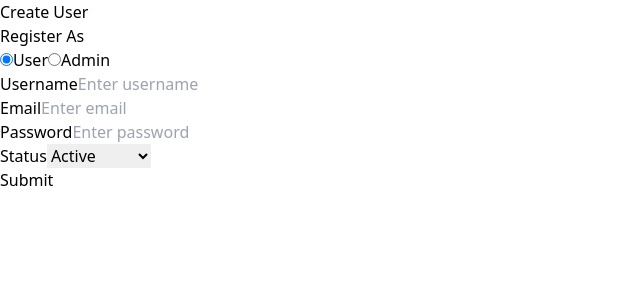
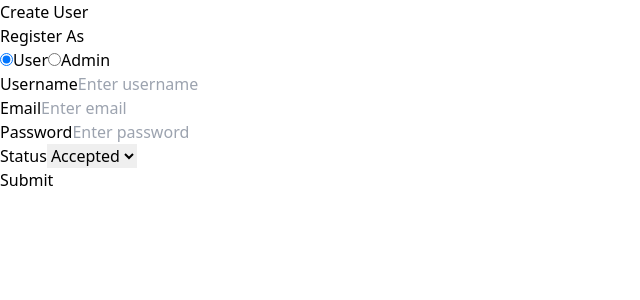
Before and after one commit to 100nitish/super-store-frontend, a React (Vite) app: page /register in a window 1280 px wide. Shown: the top 300 px of the page, without its empty margins (0-640 px from the left). Built offline with nearby package versions, Linux system fonts and the light colour scheme.

Commit message:
b commit

```diff
--- a/src/components/Registrtion/Register.jsx
+++ b/src/components/Registrtion/Register.jsx
@@ -171,6 +171,8 @@ const UserForm = () => {
             />
           </div>
 
+
+          {formData.userType === "User" && (
           <div>
             <label className="block text-sm font-medium text-gray-700">
               Status
@@ -181,11 +183,11 @@ const UserForm = () => {
               onChange={handleChange}
               className="mt-1 block w-full p-2 border border-gray-300 rounded-lg shadow-sm focus:outline-none focus:ring-indigo-500 focus:border-indigo-500"
             >
-              <option value="active">Active</option>
-              <option value="inactive">Inactive</option>
-              <option value="suspended">Suspended</option>
+              <option value="accepted">Accepted</option>
+              <option value="rejected">Rejected</option>
+
             </select>
-          </div>
+          </div>)}
 
           <button
             type="submit"
```
